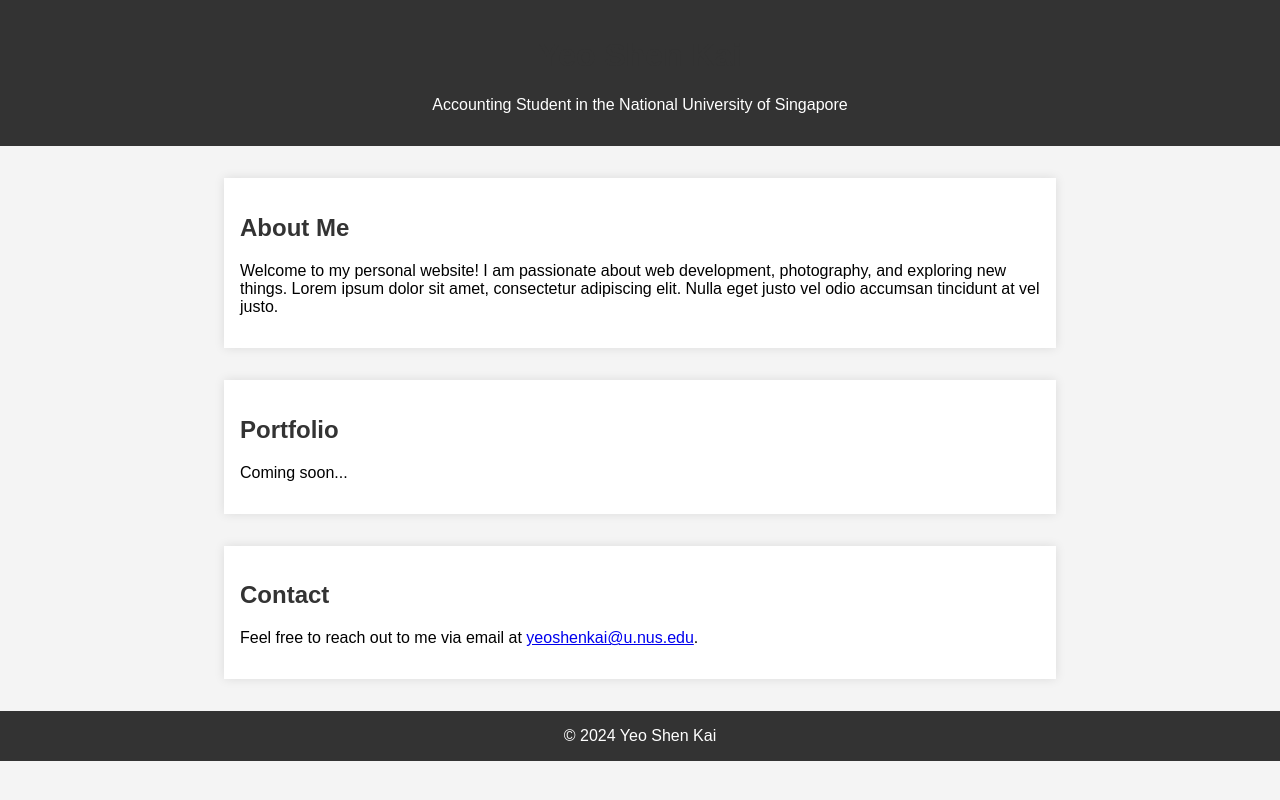
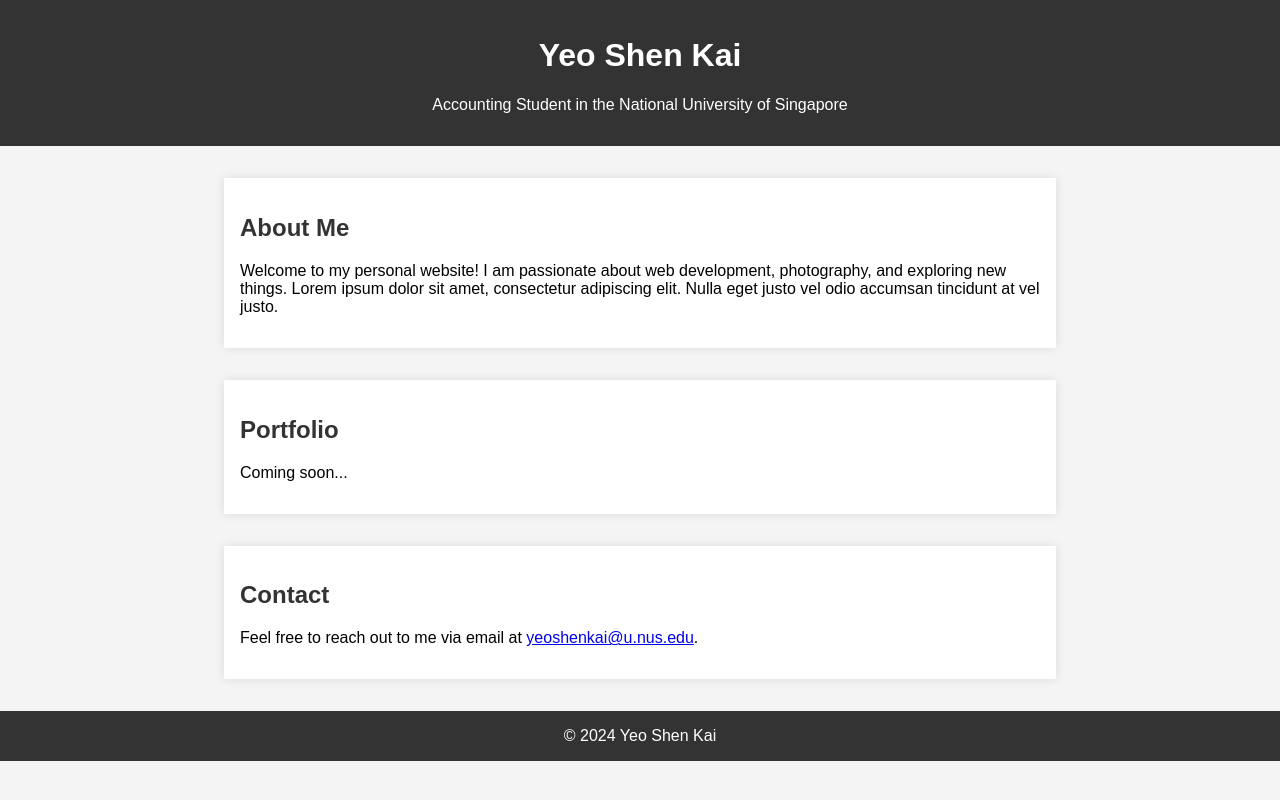
Before and after one commit to YeoShenKai/YeoShenKai.github.io, a plain HTML site: page index.html in a window 1280 px wide. Drawn offline with Linux system fonts and the light colour scheme.

Commit message:
Changed colours

```diff
--- a/index.html
+++ b/index.html
@@ -27,7 +27,11 @@
             box-shadow: 0 0 10px rgba(0, 0, 0, 0.1);
         }
 
-        h1, h2, h3 {
+        h1 {
+            color: #FFFFFF
+        }
+
+        h2, h3 {
             color: #333;
         }
 
```
